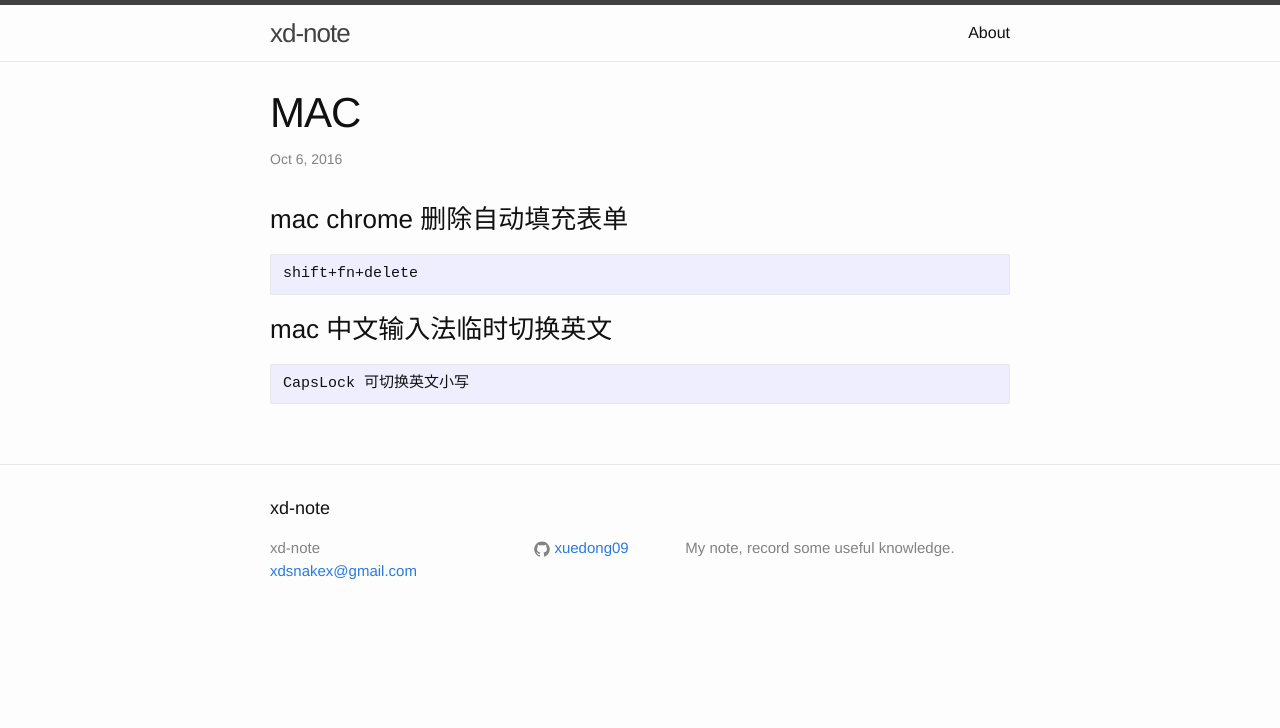
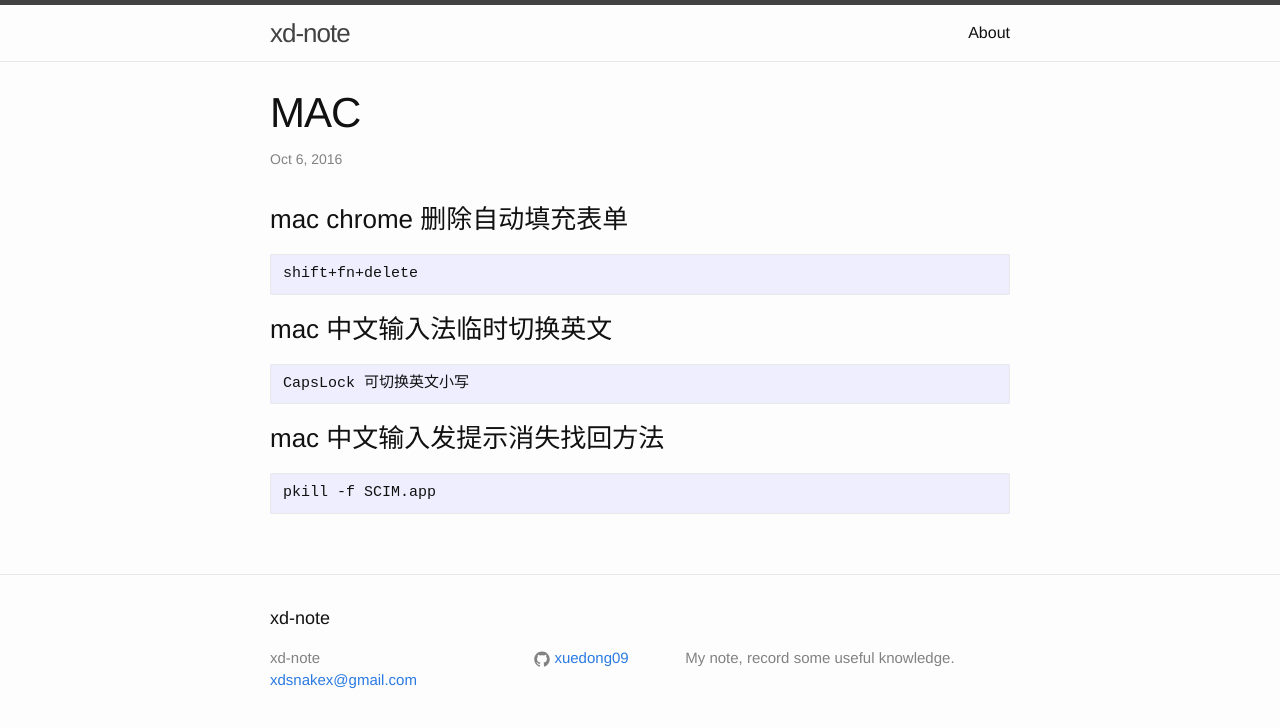
Before and after one commit to xuedong09/xuedong09.github.io, a Jekyll site: the page built from _posts/2016-10-06-mac.md, in a window 1280 px wide. Shown: the top 728 px of the page. Built offline with Jekyll 4.4.1, drawn with Linux system fonts in a browser that asks for light colours.

Commit message:
mac input recover

```diff
--- a/_posts/2016-10-06-mac.md
+++ b/_posts/2016-10-06-mac.md
@@ -12,3 +12,8 @@ categories: jekyll update
 ### mac 中文输入法临时切换英文
 
     CapsLock 可切换英文小写
+
+
+### mac 中文输入发提示消失找回方法
+
+    pkill -f SCIM.app
```
